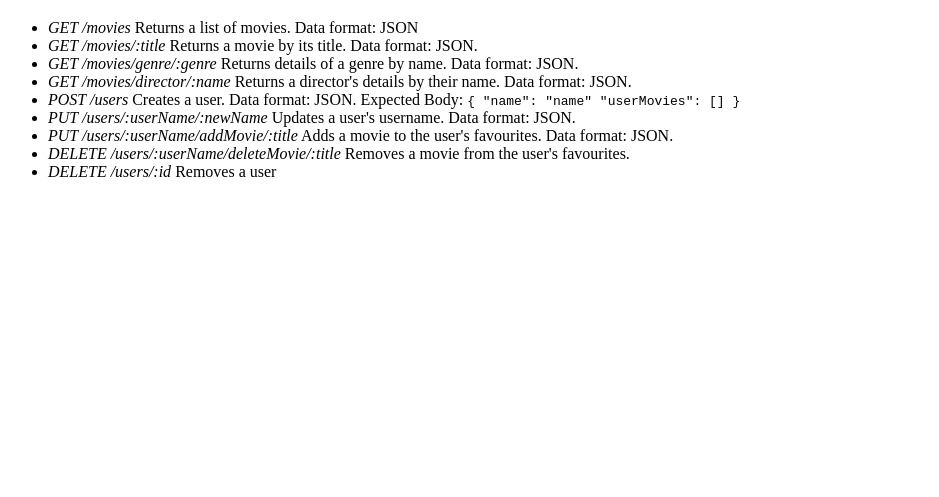
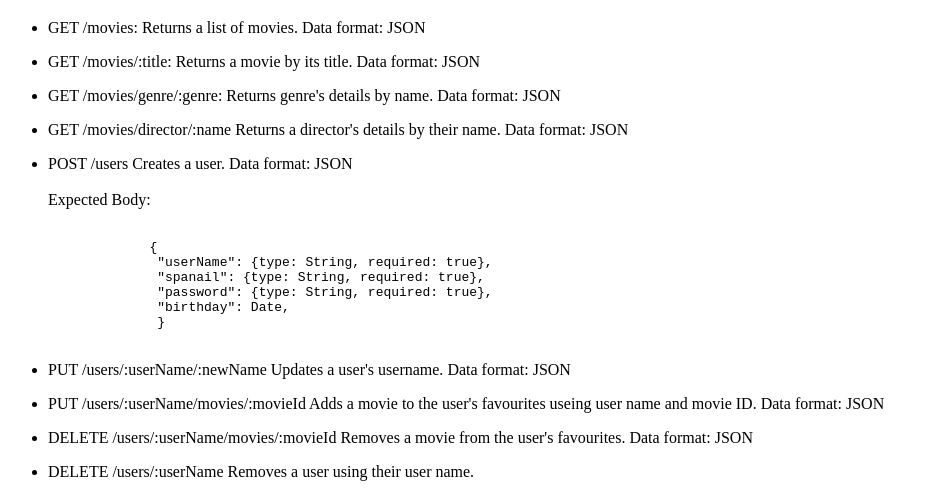
Before and after one commit to juanpialvarez/MyFlix, a website: page public/documentation.html in a window 1280 px wide. Shown: the part 496-993 px from the top of the page, without its empty margins (0-939 px from the left). Before the commit the page ends 800 px from the top, so only its background shows below. Drawn offline with Linux system fonts and the light colour scheme.

Commit message:
Update documentation

```diff
--- a/public/documentation.html
+++ b/public/documentation.html
@@ -12,7 +12,7 @@
       <h2>Features</h2>
       <tbody>
         <tr>
-          <td>GET</td>
+          <td class="method">GET</td>
           <td>
             <ul>
               <li>Return list of all movies to user</li>
@@ -23,7 +23,7 @@
           </td>
         </tr>
         <tr>
-          <td>POST</td>
+          <td class="method">POST</td>
           <td>
             <ul>
               <li>Allow a user to register</li>
@@ -31,7 +31,7 @@
           </td>
         </tr>
         <tr>
-          <td>PUT</td>
+          <td class="method">PUT</td>
           <td>
             <ul>
               <li>Allow user to update their user name</li>
@@ -43,7 +43,7 @@
           </td>
         </tr>
         <tr>
-          <td>DELETE</td>
+          <td class="method">DELETE</td>
           <td>
             <ul>
               <li>Allow users to remove a movie from their favourites</li>
@@ -56,36 +56,70 @@
 
     <h1>HTML methods and specifications</h1>
     <ul>
-      <li><em>GET /movies</em> Returns a list of movies. Data format: JSON</li>
       <li>
-        <em>GET /movies/:title</em> Returns a movie by its title. Data format:
-        JSON.
+        <p>
+          <span>GET /movies</span>: Returns a list of movies.
+          <span> Data format: JSON </span>
+        </p>
       </li>
       <li>
-        <em>GET /movies/genre/:genre</em> Returns details of a genre by name.
-        Data format: JSON.
+        <p>
+          <span>GET /movies/:title</span>: Returns a movie by its title.
+          <span> Data format: JSON </span>
+        </p>
       </li>
       <li>
-        <em>GET /movies/director/:name</em> Returns a director's details by
-        their name. Data format: JSON.
+        <p>
+          <span>GET /movies/genre/:genre</span>: Returns genre's details by
+          name. <span> Data format: JSON </span>
+        </p>
       </li>
       <li>
-        <em>POST /users</em> Creates a user. Data format: JSON. Expected Body:
-        <code> { "name": "name" "userMovies": [] } </code>
+        <p>
+          <span>GET /movies/director/:name</span> Returns a director's details by
+          their name. <span> Data format: JSON </span>
+        </p>
       </li>
       <li>
-        <em>PUT /users/:userName/:newName</em> Updates a user's username. Data
-        format: JSON.
+        <p>
+          <span>POST /users</span> Creates a user.<span> Data format: JSON </span>
+          <br>
+          <br>
+          Expected
+          Body:
+          <pre>
+            <code> {
+              "userName": {type: String, required: true},
+              "spanail": {type: String, required: true},
+              "password": {type: String, required: true},
+              "birthday": Date,
+              } </code>
+          </pre>
+        </p>
       </li>
       <li>
-        <em>PUT /users/:userName/addMovie/:title</em> Adds a movie to the user's
-        favourites. Data format: JSON.
+        <p>
+          <span>PUT /users/:userName/:newName</span> Updates a user's username.
+          <span> Data format: JSON </span>
+        </p>
       </li>
       <li>
-        <em>DELETE /users/:userName/deleteMovie/:title</em> Removes a movie from
-        the user's favourites.
+        <p>
+          <span>PUT /users/:userName/movies/:movieId</span> Adds a movie to the
+          user's favourites useing user name and movie ID.<span> Data format: JSON </span>
+        </p>
       </li>
-      <li><em>DELETE /users/:id</em> Removes a user</li>
+      <li>
+        <p>
+          <span>DELETE /users/:userName/movies/:movieId</span> Removes a movie
+          from the user's favourites. <span> Data format: JSON </span>
+        </p>
+      </li>
+      <li>
+        <p>
+          <span>DELETE /users/:userName</span> Removes a user using their user name.
+        </p>
+      </li>
     </ul>
   </body>
 </html>
```
